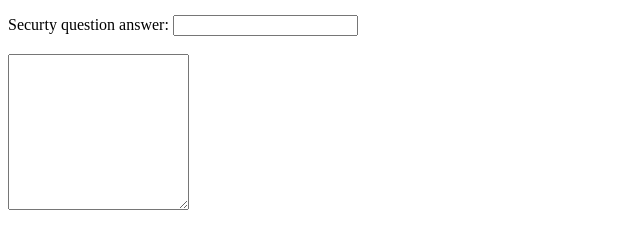
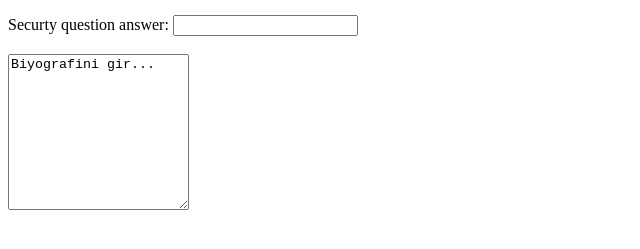
Before and after one commit to aliman9784/arpmanwebsite, a plain HTML site: page website form.html in a window 1280 px wide. Shown: the part 289-538 px from the top of the page, 0-640 px from the left. Drawn offline with Linux system fonts and the light colour scheme.

Commit message:
enter bio

```diff
--- a/website form.html
+++ b/website form.html
@@ -46,7 +46,7 @@
 
   <br><br>
 
-  <textarea name="bio" id="bio cols="30" rows="10"></textarea>
+  <textarea name="bio" id="bio cols="30" rows="10">Biyografini gir...</textarea>
 
 </form>
 
```
